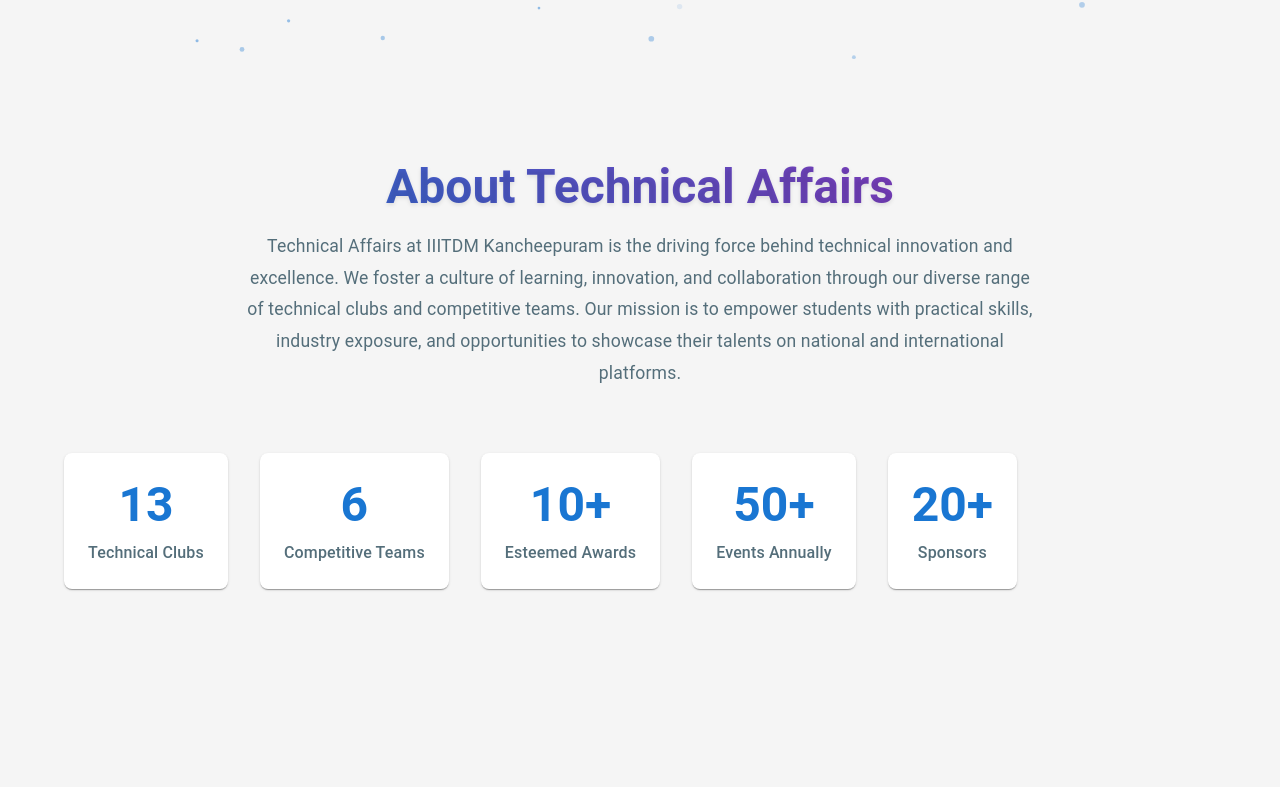
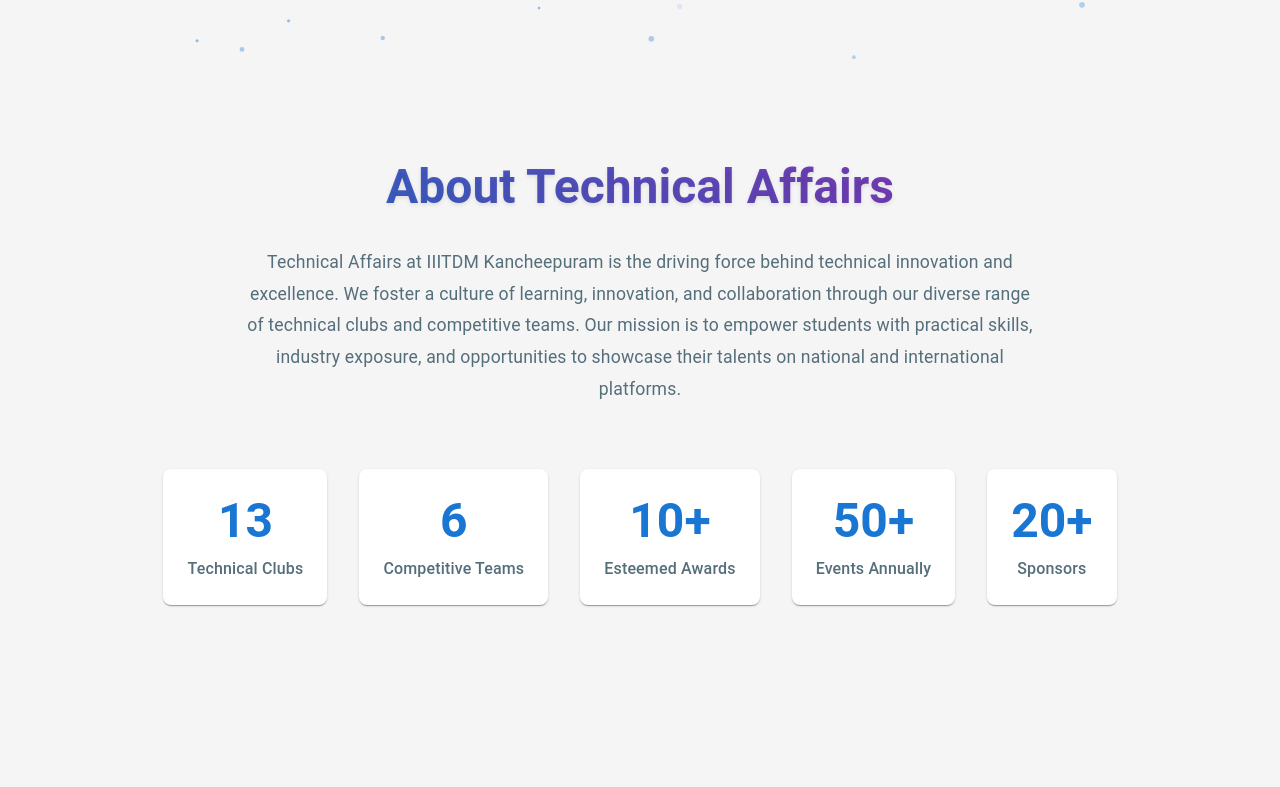
Before and after one commit to varshini-1396/Technical-Affairs-IIITDM, a React (Create React App) app: page / in a window 1280 px wide. Shown: the part 737-1524 px from the top of the page. Built offline with nearby package versions, Linux system fonts and the light colour scheme; the HTML template or start-up script is replaced by a standard one.

Commit message:
Enhance layout and styling in App and About components. Added overflow hidden to App's Box and adjusted margin and alignment in About's Typography and Grid components for improved visual consistency.

```diff
--- a/src/App.js
+++ b/src/App.js
@@ -14,7 +14,7 @@
   return (
     <ThemeProvider>
       <Router>
-        <Box sx={{ minHeight: '100vh', bgcolor: 'background.default' }}>
+        <Box sx={{ minHeight: '100vh', bgcolor: 'background.default', overflowX: 'hidden' }}>
           <Navbar />
           <Routes>
             <Route path="/" element={<Home />} />
--- a/src/components/About/About.js
+++ b/src/components/About/About.js
@@ -31,7 +31,7 @@
             component="h2"
             sx={{
               fontWeight: 700,
-              mb: 2,
+              mb: 4,
               textAlign: 'center',
               background: 'linear-gradient(45deg, #1976d2, #9c27b0)',
               backgroundClip: 'text',
@@ -69,7 +69,7 @@
           </Typography>
         </motion.div>
 
-        <Grid container spacing={4}>
+        <Grid container spacing={4} justifyContent="center">
           {stats.map((stat, index) => (
             <Grid item xs={12} sm={6} md={2.4} key={stat.label}>
               <motion.div
@@ -93,6 +93,7 @@
                     '&:hover': {
                       transform: 'translateY(-5px)',
                     },
+                    mx: 'auto',
                   }}
                 >
                   <Typography
```
